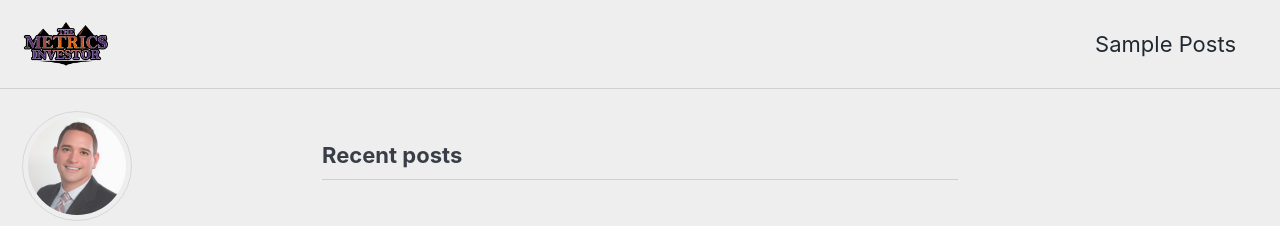
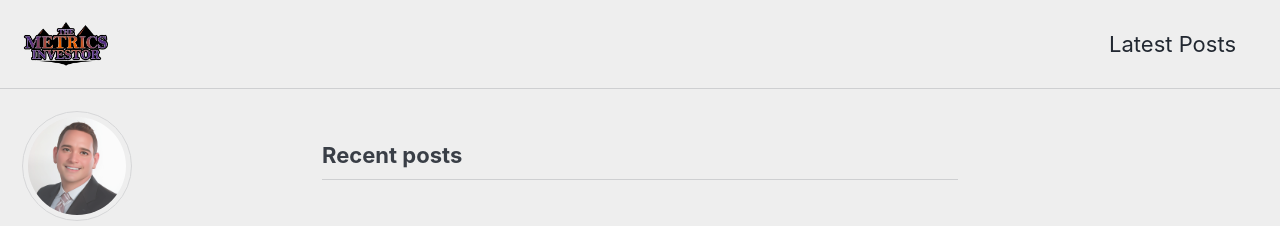
Before and after one commit to BreathHolder/TheMetricsInvestor, a Jekyll site: the page built from index.html, in a window 1280 px wide. Shown: the top 226 px of the page. Built offline with Jekyll 4.4.1, drawn with Linux system fonts in a browser that asks for light colours; cached includes are drawn as plain includes; the list of posts is cut into pages by our own code.

Commit message:
update link bar

```diff
--- a/_data/navigation.yml
+++ b/_data/navigation.yml
@@ -4,8 +4,8 @@ main:
   #   url: https://mmistakes.github.io/minimal-mistakes/docs/quick-start-guide/
   # - title: "About"
   #   url: https://mmistakes.github.io/minimal-mistakes/about/
-  - title: "Sample Posts"
-    url: /year-archive/
+  - title: "Latest Posts"
+    url: /blog/
   # - title: "Sample Collections"
   #   url: /collection-archive/
   # - title: "Sitemap"
```
